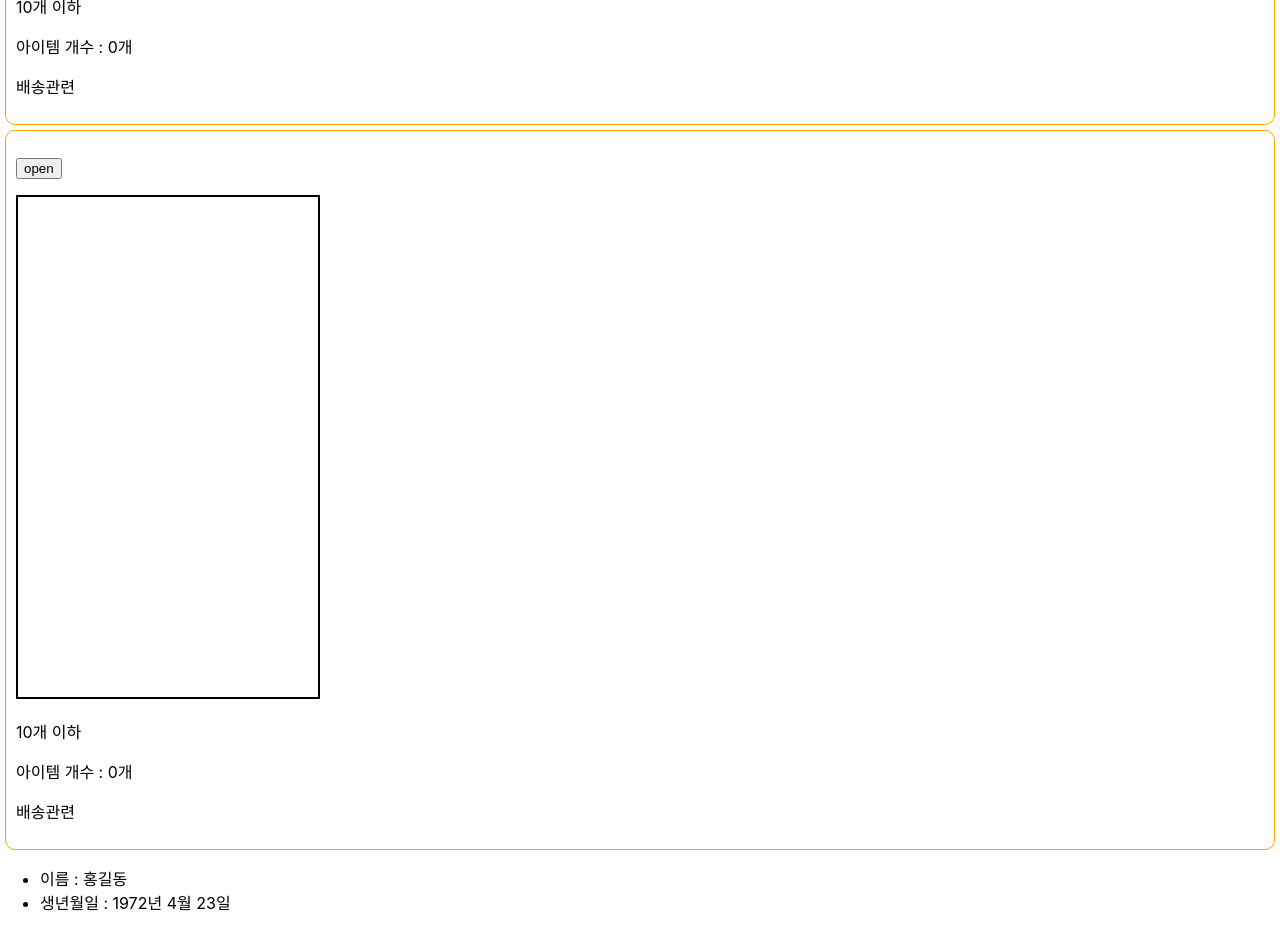
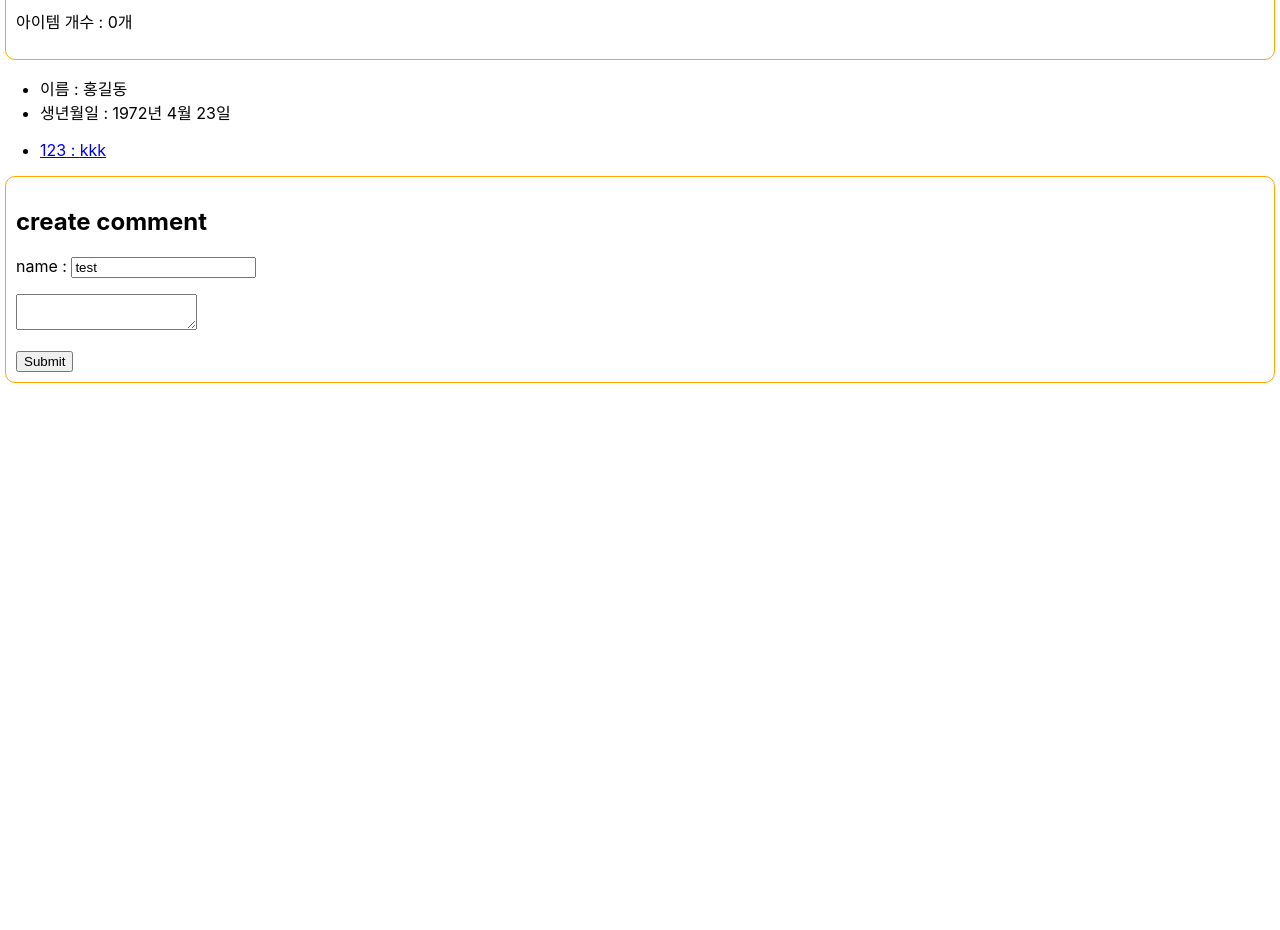
Before and after one commit to kongbaguni/study-react, a React (Create React App) app: page / in a window 1280 px wide. Shown: the part 640-1570 px from the top of the page. After the commit the page ends 1028 px from the top, so only its background shows below. Built offline with nearby package versions, Linux system fonts and the light colour scheme.

Commit message:
crud 구현

```diff
--- a/src/App.css
+++ b/src/App.css
@@ -55,3 +55,7 @@ button.on {
 .blend button {
   margin: 5px;
 }
+
+.selected a {
+  background-color: yellow;
+}
--- a/src/App.js
+++ b/src/App.js
@@ -7,7 +7,6 @@ function App() {
     <div className='app'>
       <h1>react test</h1>
       <hr/>
-      aaa
     </div>
   );
 }
--- a/src/components/BlendModeSelector.js
+++ b/src/components/BlendModeSelector.js
@@ -17,7 +17,7 @@ function BlendModeSelector(props) {
     ];
     const [currentmode, setCurrentMode] = useState(modes[0]);
 
-    const onChange = (mode) => {
+    const onChangeValue = (mode) => {
         setCurrentMode(mode);
         props.callback(mode);
     }
@@ -26,7 +26,7 @@ function BlendModeSelector(props) {
         <div className="blend">blend&nbsp;:&nbsp;
             {
                 modes.map((mode)=>
-                    <button key={mode} className = {mode == currentmode ? 'on' : 'off'} onClick={(e) => onChange(mode)}>{mode}</button>
+                    <button key={mode} className = {mode == currentmode ? 'on' : 'off'} onClick={(e) => onChangeValue(mode)}>{mode}</button>
                 )
             }
         </div>
--- /dev/null
+++ b/src/components/CommentCreateForm.js
@@ -0,0 +1,36 @@
+import { useEffect, useState } from "react";
+
+function CommentCreateForm(props) {
+    const [id, setId] = useState(props.data.id);
+    const [name,setName] = useState(props.data.name);
+    const [comment, setComment] = useState(props.data.comment);
+
+    const onChangeName = (event) => {
+        setName(event.target.value);
+    }
+
+    const onChangeComment = (event) => {
+        setComment(event.target.value);
+    }
+
+    return (
+        <article>
+        <header><h2>create comment</h2></header>
+        <form method="post" onSubmit={event => {
+            event.preventDefault();
+            const name = event.target.name.value;
+            const comment = event.target.comment.value;
+            const id = Number(event.target.id.value);
+            props.onSubmit({name : name, comment:comment, id:id});
+        }
+        } action="./">
+        <p>name : <input type="text" value={name || ""} name="name" onChange={onChangeName}/></p>
+        <p><textarea name="comment" value={comment || ""}  onChange={onChangeComment}/></p>
+        <input type="hidden" value={id || 0} name="id" />
+        <input type="submit" />
+        </form>
+        </article>
+    )
+}
+
+export default CommentCreateForm
--- /dev/null
+++ b/src/components/CommentList.js
@@ -0,0 +1,92 @@
+import { useEffect, useState } from "react";
+import CommentCreateForm from "./CommentCreateForm";
+import CommentUpdateForm from "./CommentUpdateForm";
+
+
+function CommentList() {
+    const [mode, setMode] = useState('create');
+    const [comments, setComments] = useState([{name:"123",comment:"kkk",id:0}])
+    const [count, setCount] = useState(0);
+    const [id, setId] = useState(null);
+    let content = null;
+
+    useEffect(()=> {
+        console.log(comments.length);
+    })
+
+    const onclckComment = (event) => {
+        setMode('none');
+        setTimeout(()=> {
+            console.log(event.target.id);
+            setId(event.target.id);
+            setMode('update');
+        },10)
+    }
+
+    const setModeCreate = () => {
+        setMode('create');
+        setId(null);
+    }
+
+    const deleteComment = () => {
+        if(id == null) {
+            console.log("id is null");
+            return ;
+        }
+        const list = comments;
+        list.splice(id,1);
+        for(let i = 0; i<list.length; i ++) {
+            list[i].id = i;
+        }
+        setComments(list);
+        console.log("comment delete sucess");
+        setMode('none');
+        setId(null);
+    }
+
+    if(mode == 'create') {
+        content = <CommentCreateForm data={{
+            name : "test",
+            comment : ""
+        }} onSubmit = {(data)=> {
+            data.id = comments.length
+            const arr = comments;
+            arr.push(data);
+            setComments(arr);
+            setCount(count + 1);
+            setMode('none');
+            return false;
+        }}/>
+    }
+    else if(mode == 'update') {
+        content = <CommentUpdateForm data = {comments[id]} onSubmit = {(data)=> {
+            console.log("update data recived")
+            console.log(data)
+            const list = comments;
+            list[id].comment = data.comment;
+            list[id].name = data.name;
+            setComments(list);
+            setMode('create');
+        }} />
+    }
+
+    else {
+        content = <></>
+    }
+
+    return (<>
+    <ul>
+    {comments.map((comment)=>
+        <li key={comment.id} id={'comment'+comment.id} className={id == comment.id ? 'selected' : ''}>
+        <a onClick={onclckComment} href={'#comment'+comment.id} id={comment.id}>{comment.name} : {comment.comment}  </a>
+        </li>
+    )}
+    </ul>
+    { mode != 'create' ? <button onClick={setModeCreate}>create</button> : <></> }
+    { id != null ? <button onClick={deleteComment}>delete</button> : <></>}
+    {content}
+    </>
+    )
+}
+
+export default CommentList;
--- /dev/null
+++ b/src/components/CommentUpdateForm.js
@@ -0,0 +1,36 @@
+import { useEffect, useState } from "react";
+
+function CommentUpdateForm(props) {
+    const [id, setId] = useState(props.data.id);
+    const [name,setName] = useState(props.data.name);
+    const [comment, setComment] = useState(props.data.comment);
+
+    const onChangeName = (event) => {
+        setName(event.target.value);
+    }
+
+    const onChangeComment = (event) => {
+        setComment(event.target.value);
+    }
+
+    return (
+        <article>
+        <header><h2>update comment</h2></header>
+        <form method="put" onSubmit={event => {
+            event.preventDefault();
+            const name = event.target.name.value;
+            const comment = event.target.comment.value;
+            const id = Number(event.target.id.value);
+            props.onSubmit({name : name, comment:comment, id:id});
+        }
+        } action="./">
+        <p>name : <input type="text" value={name || ""} name="name" onChange={onChangeName}/></p>
+        <p><textarea name="comment" value={comment || ""}  onChange={onChangeComment}/></p>
+        <input type="hidden" value={id || 0} name="id" />
+        <input type="submit" />
+        </form>
+        </article>
+    )
+}
+
+export default CommentUpdateForm
--- a/src/components/KCanvasView.js
+++ b/src/components/KCanvasView.js
@@ -139,12 +139,7 @@ function KCanvasView(props) {
         }
     }
 
-    let status='shipping'
-    let tapUI = {
-        info:<p>상품정보</p>,
-        shipping:<p>배송관련</p>,
-        refound:<p>환불관련</p>
-    }
+
     const dropSadowPanner = (
         <>
             <ColorPicker title = "Drop Shadow" color = {dropShadowColor} callback = {(color) => {
@@ -257,7 +252,6 @@ function KCanvasView(props) {
             {unitCount <= 10 ? "10개 이하":"10개 초과"}
             </p>
             <p>아이템 개수 : {[unitCount]}개</p>
-            {tapUI[status]}
         </article>
     )
 }
--- a/src/index.js
+++ b/src/index.js
@@ -7,6 +7,7 @@ import Test from './Test';
 import KCanvasView from './components/KCanvasView';
 import People from './People';
 import Navigation from './Navigation';
+import CommentList from './components/CommentList';
 
 const root = ReactDOM.createRoot(document.getElementById('root'));
 const naviData = [
@@ -38,7 +39,6 @@ root.render(
     <App />
     <Test />
     <KCanvasView width="300" height="200" canvasid="canvas1" />
-    <KCanvasView width="300" height="500" canvasid="canvas2" />
     <People data={{
       name:"홍길동",
       birthday:{
@@ -47,6 +47,8 @@ root.render(
         day:23,
       },
     }} />
+
+  <CommentList />
   </React.StrictMode>
 );
 
```
